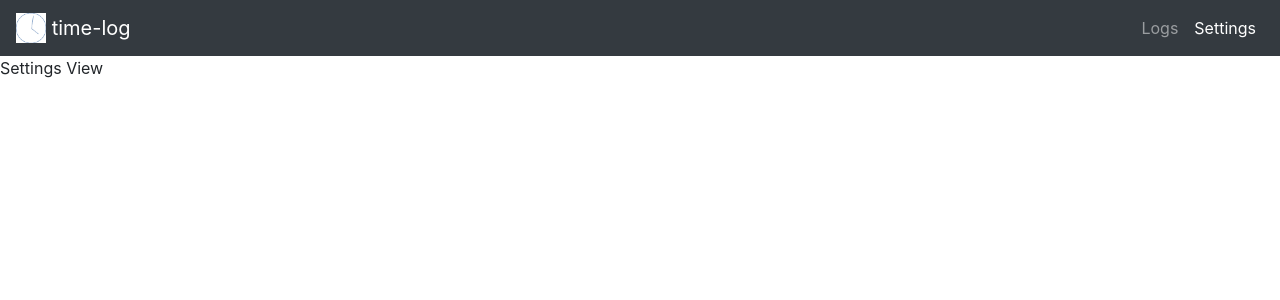
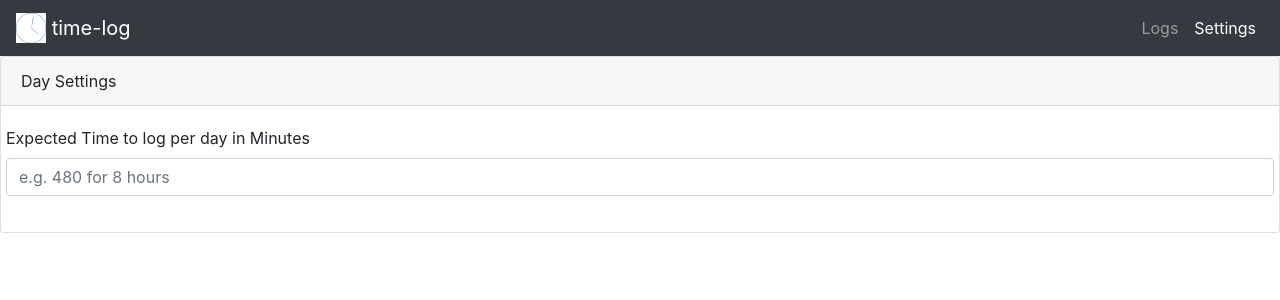
Before and after one commit to marmer/time-log, a React (Create React App) app: page /time-log/settings in a window 1280 px wide. Shown: the top 300 px of the page. Built offline with nearby package versions, Linux system fonts and the light colour scheme.

Commit message:
- mockup for settings

```diff
--- a/src/views/DayView.tsx
+++ b/src/views/DayView.tsx
@@ -18,7 +18,7 @@ export default class DayView extends React.Component<DayViewProps> {
     }
 
     render() {
-        return <div className="">
+        return <div className="card">
             <div className="card-header d-flex justify-content-center">
                 <DayNavigator day={this.props.day}/>
             </div>
--- a/src/views/SettingsView.tsx
+++ b/src/views/SettingsView.tsx
@@ -1,4 +1,16 @@
 import React from "react";
 
-export default () =>
-    <div>Settings View</div>
+export default () => {
+    return <form onSubmit={_ => false}>
+        <div className="card">
+            <div className="card-header">
+                Day Settings
+            </div>
+            <div className="form-group row card-body">
+                <label htmlFor="expectedTimeToLog">Expected Time to log per day in Minutes</label>
+                <input id="expectedTimeToLog" type="number" className="form-control"
+                       placeholder="e.g. 480 for 8 hours"/>
+            </div>
+        </div>
+    </form>
+}
```
